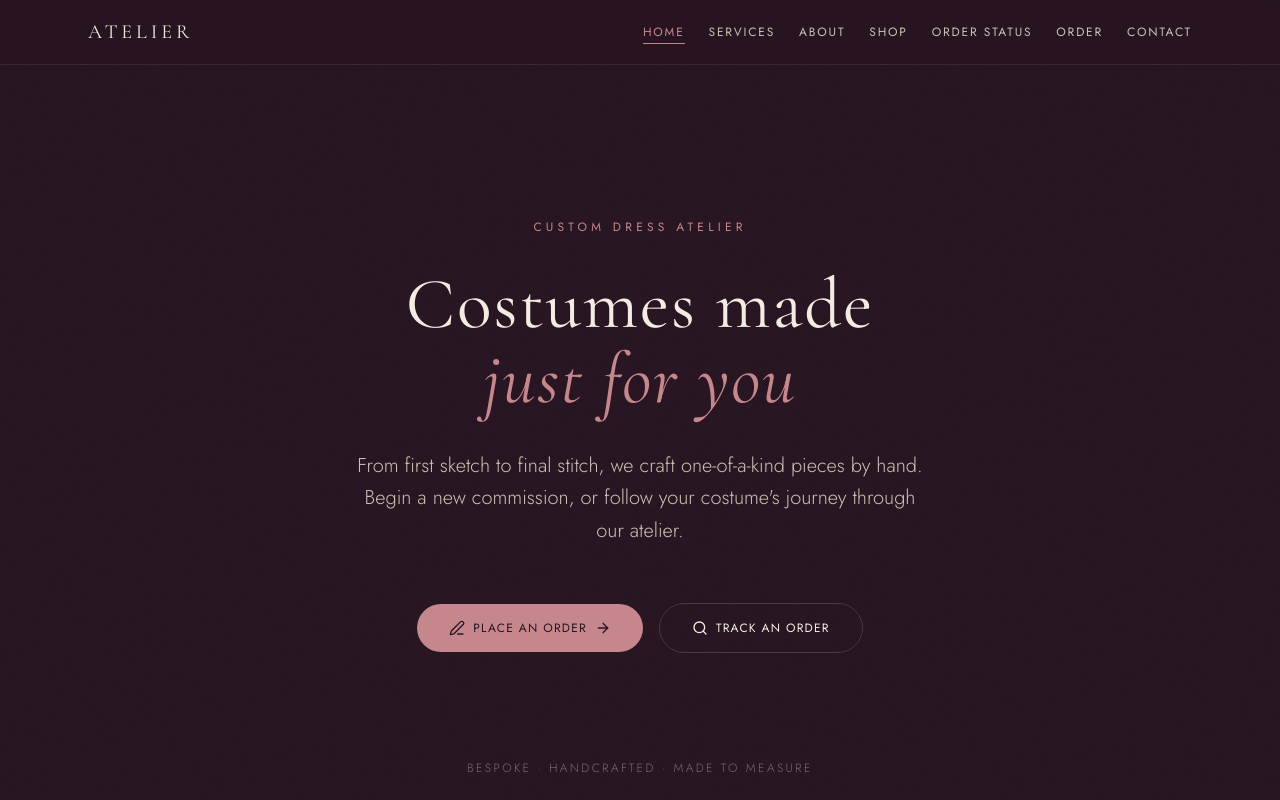
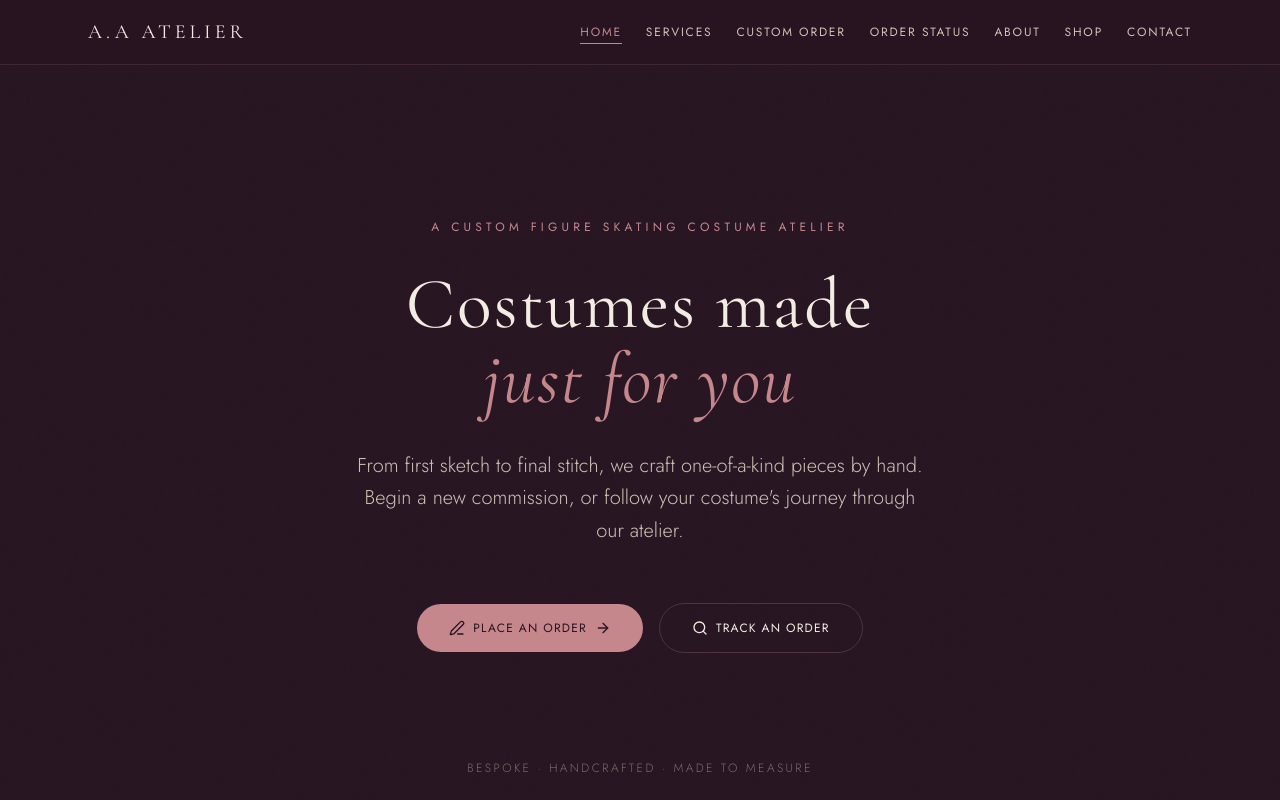
Before and after one commit to alex-noreiga/AA-Atelier, a React (Vite) app in the folder artifacts/order-status/: page / in a window 1280 px wide. Built offline with nearby package versions, Linux system fonts and the light colour scheme.

Commit message:
fix: update branding to "A.A Atelier" and enhance service descriptions across multiple pages

```diff
--- a/artifacts/order-status/src/components/navbar.tsx
+++ b/artifacts/order-status/src/components/navbar.tsx
@@ -11,10 +11,10 @@ import {
 const NAV_LINKS = [
   { to: "/", label: "Home" },
   { to: "/services", label: "Services" },
+  { to: "/order", label: "Custom Order" },
+  { to: "/status", label: "Order Status" },
   { to: "/about", label: "About" },
   { to: "/shop", label: "Shop" },
-  { to: "/status", label: "Order Status" },
-  { to: "/order", label: "Order" },
   { to: "/contact", label: "Contact" },
 ] as const;
 
@@ -36,7 +36,7 @@ export default function Navbar() {
           className="font-serif text-xl tracking-[0.2em] uppercase text-foreground hover:text-primary transition-colors"
           data-testid="link-brand"
         >
-          Atelier
+          A.A Atelier
         </Link>
 
         {/* Desktop links */}
@@ -78,7 +78,7 @@ export default function Navbar() {
             >
               <div className="flex items-center justify-between mb-12">
                 <span className="font-serif text-lg tracking-[0.2em] uppercase">
-                  Atelier
+                  A.A Atelier
                 </span>
                 <SheetClose
                   className="text-muted-foreground hover:text-primary transition-colors"
--- a/artifacts/order-status/src/pages/about.tsx
+++ b/artifacts/order-status/src/pages/about.tsx
@@ -5,13 +5,13 @@ export default function About() {
     <PageShell>
       <div className="w-full max-w-2xl z-10 mx-auto text-center animate-in fade-in zoom-in-95 duration-1000">
         <p className="text-primary text-xs tracking-[0.35em] uppercase mb-8">
-          Atelier
+          A.A Atelier
         </p>
         <h1 className="text-5xl md:text-7xl font-serif text-foreground leading-[1.05] mb-8">
           About
         </h1>
         <p className="text-muted-foreground font-light text-lg md:text-xl max-w-xl mx-auto leading-relaxed">
-          A small atelier devoted to costumes made just for you.{" "}
+          A small atelier devoted to figure skating and dance costumes made just for you.{" "}
           <span className="italic text-primary">Our story, coming soon.</span>
         </p>
       </div>
--- a/artifacts/order-status/src/pages/contact.tsx
+++ b/artifacts/order-status/src/pages/contact.tsx
@@ -5,7 +5,7 @@ export default function Contact() {
     <PageShell>
       <div className="w-full max-w-2xl z-10 mx-auto text-center animate-in fade-in zoom-in-95 duration-1000">
         <p className="text-primary text-xs tracking-[0.35em] uppercase mb-8">
-          Atelier
+          A.A Atelier
         </p>
         <h1 className="text-5xl md:text-7xl font-serif text-foreground leading-[1.05] mb-8">
           Contact Us
--- a/artifacts/order-status/src/pages/home.tsx
+++ b/artifacts/order-status/src/pages/home.tsx
@@ -8,7 +8,7 @@ export default function Home() {
       <div className="w-full max-w-2xl z-10 mx-auto text-center animate-in fade-in zoom-in-95 duration-1000">
         {/* Eyebrow */}
         <p className="text-primary text-xs tracking-[0.35em] uppercase mb-8">
-          Custom Dress Atelier
+          A Custom Figure Skating Costume Atelier
         </p>
 
         {/* Hero */}
--- a/artifacts/order-status/src/pages/services.tsx
+++ b/artifacts/order-status/src/pages/services.tsx
@@ -5,7 +5,7 @@ export default function Services() {
     <PageShell>
       <div className="w-full max-w-2xl z-10 mx-auto text-center animate-in fade-in zoom-in-95 duration-1000">
         <p className="text-primary text-xs tracking-[0.35em] uppercase mb-8">
-          Atelier
+          A.A Atelier
         </p>
         <h1 className="text-5xl md:text-7xl font-serif text-foreground leading-[1.05] mb-8">
           Services
--- a/artifacts/order-status/src/pages/shop.tsx
+++ b/artifacts/order-status/src/pages/shop.tsx
@@ -5,7 +5,7 @@ export default function Shop() {
     <PageShell>
       <div className="w-full max-w-2xl z-10 mx-auto text-center animate-in fade-in zoom-in-95 duration-1000">
         <p className="text-primary text-xs tracking-[0.35em] uppercase mb-8">
-          Atelier
+        A.A Atelier
         </p>
         <h1 className="text-5xl md:text-7xl font-serif text-foreground leading-[1.05] mb-8">
           Shop
```
